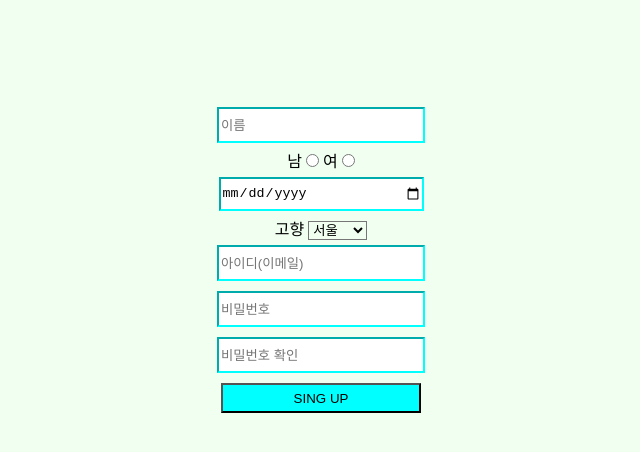
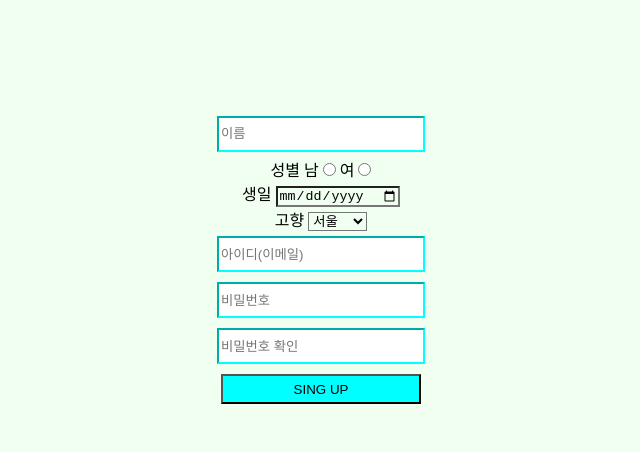
Before and after one commit to Hanbat-Study/duna-todo, a plain HTML site: page 로그인, 회원가입 페이지/signup.html in a window 1280 px wide. Shown: the part 90-542 px from the top of the page, without its empty margins (319-959 px from the left). Drawn offline with Linux system fonts and the light colour scheme.

Commit message:
feat: 생일, 성별 설명 추가

```diff
--- a/로그인, 회원가입 페이지/signup.html
+++ b/로그인, 회원가입 페이지/signup.html
@@ -20,14 +20,17 @@
       <input id="username" type="text" placeholder="이름" name="name" required>
 
       <div>
-
+        <label for="male">성별</label>
         <label for="male">남</label>
         <input type="radio" id="male" value="남" name="gender" required>
         <label for="female">여</label>
         <input type="radio" id="female" value="여" name="gender" required>
       </div>
 
-      <input id="birth" type="date" name="birth" required>
+      <div>
+        <label for="birth">생일</label>
+        <input id="birth" type="date" name="birth" required>
+      </div>
 
       <div>
         <label for="lives">고향</label>
```
